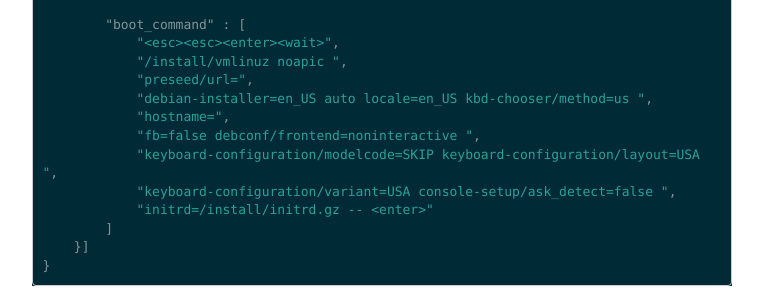
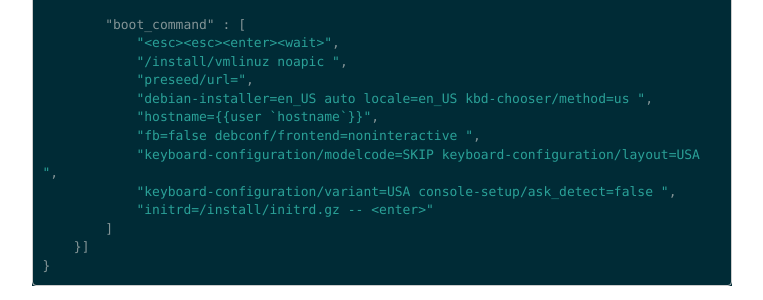
Before and after one commit to ik-fractel/kappataumu.github.com, a Jekyll site: the page built from _posts/2013-09-08-creating-an-Ubuntu-VM-with-packer.md, in a window 1280 px wide and 900 px high, scrolled down 2238 px. Shown: the part 151-451 px from the top of the window, without its empty margins (258-1021 px from the left). Built offline with Jekyll 4.4.1, drawn with Linux system fonts in a browser that asks for light colours; nearby versions of some CDN libraries; Markdown is read by kramdown in place of the engine named in the settings.

Commit message:
Updated 2013-09-08-creating-an-Ubuntu-VM-with-packer.md

```diff
--- a/_posts/2013-09-08-creating-an-Ubuntu-VM-with-packer.md
+++ b/_posts/2013-09-08-creating-an-Ubuntu-VM-with-packer.md
@@ -59,7 +59,7 @@ Now, armed with this information, we start by creating the Packer template. Let
             "/install/vmlinuz noapic ",
             "preseed/url={{user `preseed`}}",
             "debian-installer=en_US auto locale=en_US kbd-chooser/method=us ",
-            "hostname={{user `hostname`}}",
+            "hostname={{ "{{user `hostname`"}}}}",
             "fb=false debconf/frontend=noninteractive ",
             "keyboard-configuration/modelcode=SKIP keyboard-configuration/layout=USA ",
             "keyboard-configuration/variant=USA console-setup/ask_detect=false ",
```
